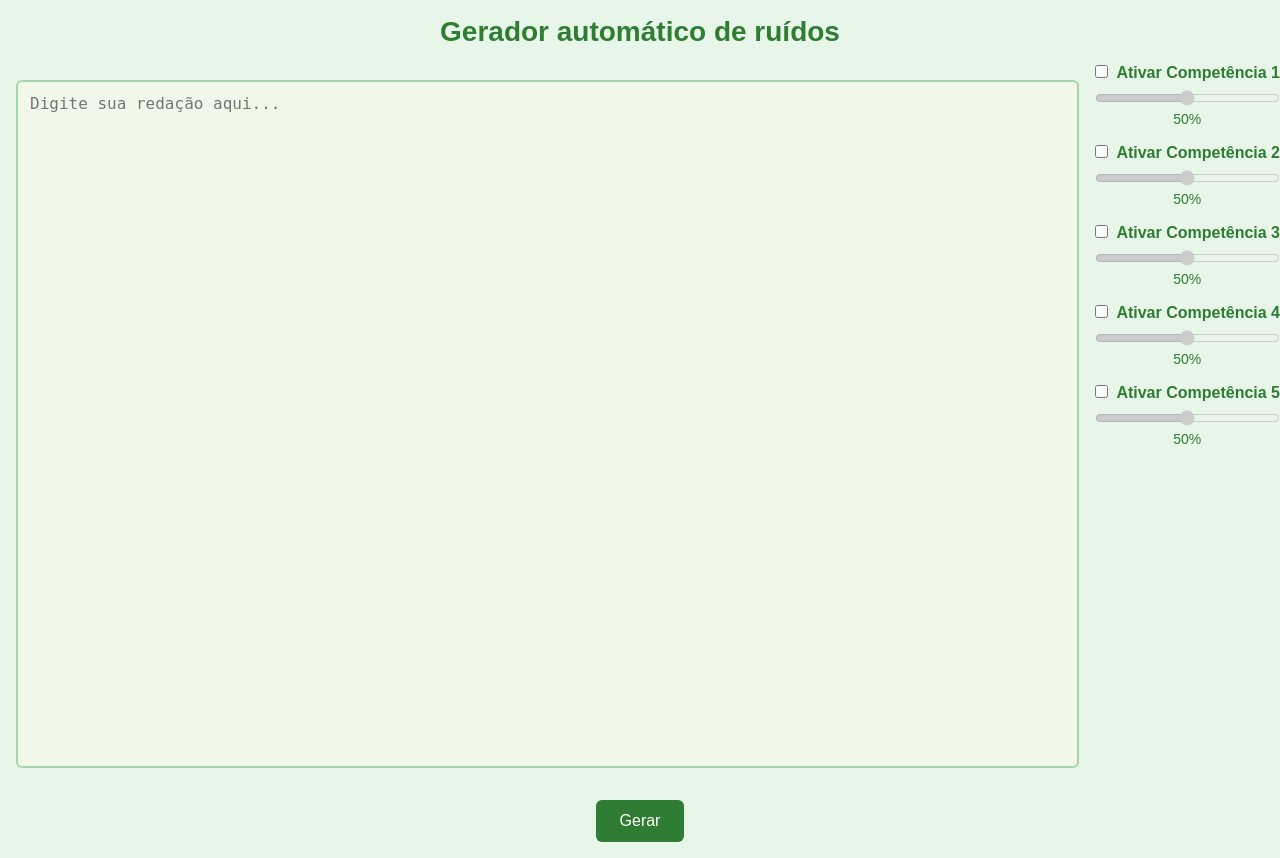
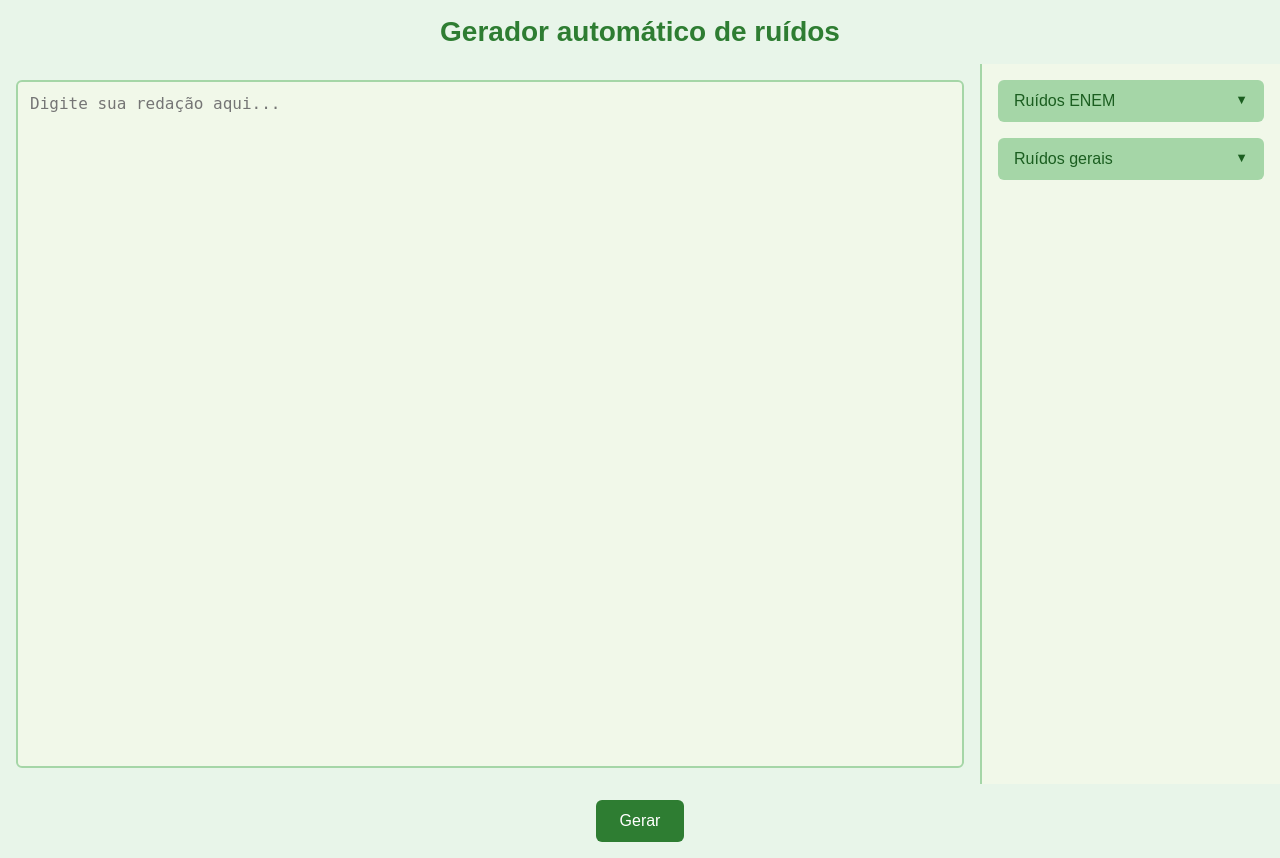
Before and after one commit to MaykonWSF/ruidosRedacoes, a Flask app: page / in a window 1280 px wide. Run offline with Flask 3, Linux system fonts and the light colour scheme.

Commit message:
template

```diff
--- a/templates/index.html
+++ b/templates/index.html
@@ -19,7 +19,12 @@
         <div class="textarea-container">
             <textarea id="inputText" placeholder="Digite sua redação aqui..."></textarea>
         </div>
-        <div class="slider-container">
+        <!-- Painel lateral de controles -->
+        <div class="controls">
+            <!-- Dropdown de sliders -->
+            <details>
+                <summary>Ruídos ENEM</summary>
+                <div class="dropdown-content">
                     <div class="slider-item">
                         <label><input type="checkbox" id="chk1"> Ativar Competência 1</label>
                         <!-- <label for="slider1">Competência 1</label> -->
@@ -51,6 +56,19 @@
                         <span class="slider-value" id="value5">50%</span>
                     </div>
                 </div>
+            </details>
+            <!-- Dropdown de checkboxes -->
+            <details>
+                <summary>Ruídos gerais</summary>
+                <div class="dropdown-content checkbox-list">
+                    <label><input type="checkbox" id="opt1"> Opção 1</label>
+                    <label><input type="checkbox" id="opt2"> Opção 2</label>
+                    <label><input type="checkbox" id="opt3"> Opção 3</label>
+                    <label><input type="checkbox" id="opt4"> Opção 4</label>
+                    <label><input type="checkbox" id="opt5"> Opção 5</label>
+                </div>
+            </details>
+        </div>
     </div>
     <div class="footer">
         <button id="generateBtn">Gerar</button>
@@ -64,6 +82,10 @@
             <pre id="modalText"></pre>
         </div>
     </div>
+    <!-- Loading Overlay -->
+    <div class="loading-overlay" id="loadingOverlay">
+        <div class="spinner"></div>
+    </div>
     <script src="{{ url_for('static', filename='script.js') }}"></script>
 </body>
 
```
Lines whose indentation alone changed are shown as unchanged.
